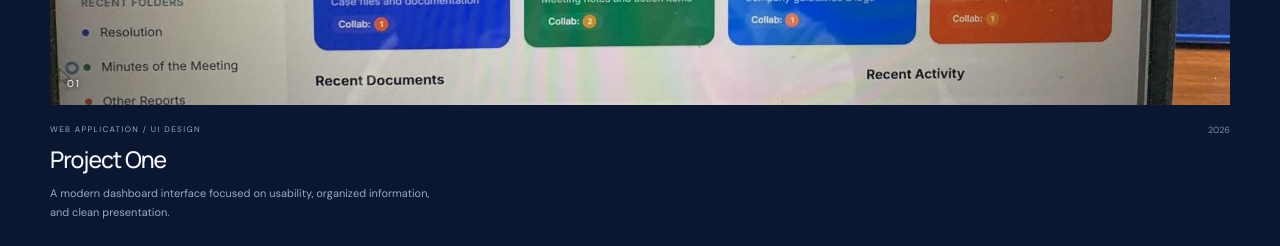
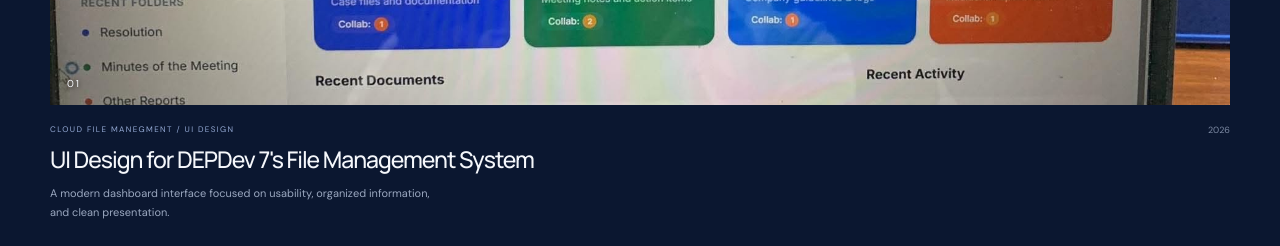
Before and after one commit to tatinboiii/Portfolio, a plain HTML site: page index.html in a window 1280 px wide. Shown: the part 1900-2146 px from the top of the page. Drawn offline with Linux system fonts and the light colour scheme.

Commit message:
Restore index.html with original content

```diff
--- a/index.html
+++ b/index.html
@@ -140,8 +140,8 @@
 
             <div class="project-details">
               <div>
-                <p class="project-type">WEB APPLICATION / UI DESIGN</p>
-                <h3>Project One</h3>
+                <p class="project-type">CLOUD FILE MANEGMENT / UI DESIGN</p>
+                <h3>UI Design for DEPDev 7's File Management System</h3>
                 <p class="project-description">
                   A modern dashboard interface focused on usability,
                   organized information, and clean presentation.
```
